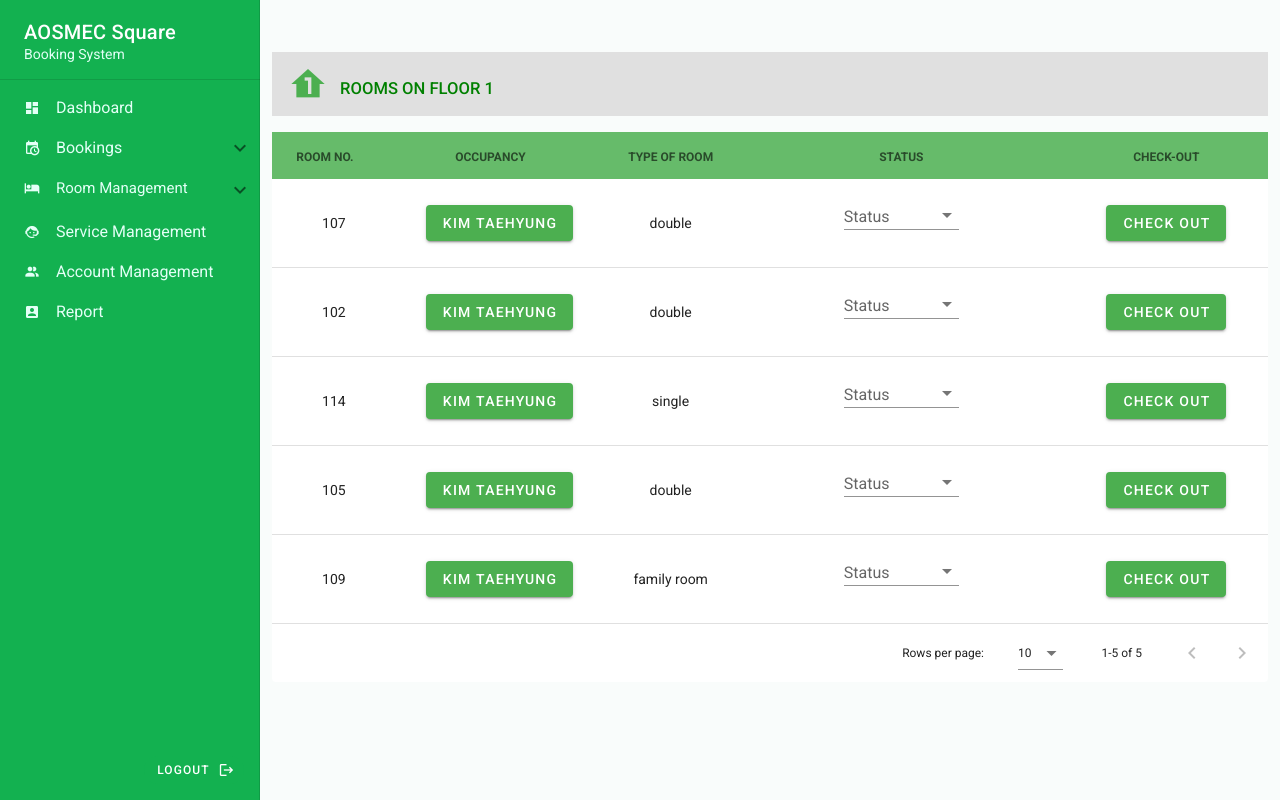
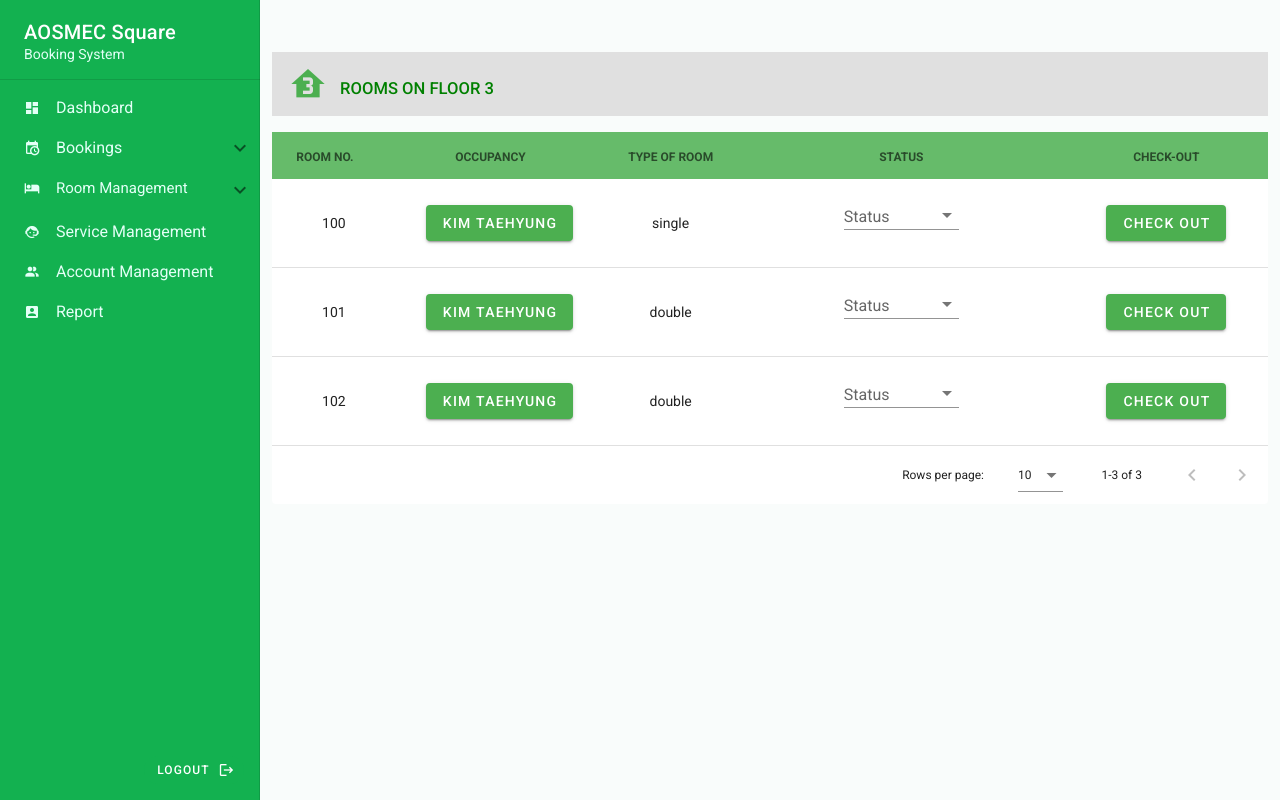
Before and after one commit to mikamikkz/AOSMECSystem, a Vue app in the folder aosmec/: page /room-mgmt/floor-1 in a window 1280 px wide. Built offline with nearby package versions, Linux system fonts and the light colour scheme.

Commit message:
j: checkout not yet done + to fix dialog probs

```diff
--- a/aosmec/src/views/Floor1.vue
+++ b/aosmec/src/views/Floor1.vue
@@ -3,19 +3,15 @@
     <v-container class="mt-10">
       <v-toolbar class="ml-0 mb-4" flat color="grey lighten-2">
         <v-toolbar-title>
-            <h5 class="font-weight-medium pa-0 ma-0 pt-3" style="color: green">
-              <v-icon x-large left color="success" style="margin-bottom: 12px">mdi-home-floor-1</v-icon>
-              ROOMS ON FLOOR 1
-            </h5>
+          <h5 class="font-weight-medium pa-0 ma-0 pt-3" style="color: green">
+            <v-icon x-large left color="success" style="margin-bottom: 12px"
+              >mdi-home-floor-3</v-icon
+            >
+            ROOMS ON FLOOR 3
+          </h5>
         </v-toolbar-title>
         <v-spacer></v-spacer>
       </v-toolbar>
-      <!-- <v-data-table
-        dense
-        :headers="headers"
-        :items="rooms"
-        :items-per-page="10"
-      ></v-data-table> -->
       <v-data-table
         dense
         :headers="headers"
@@ -25,8 +21,12 @@
         <template v-slot:item.name="{ item }">
           <div class="text-center">
             <v-dialog
+              v-model="dialog"
               width="500"
             >
+            <!-- <v-dialog
+              width="500"
+            > -->
               <template v-slot:activator="{ on, attrs }">
                 <v-btn
                   color="success"
@@ -46,6 +46,19 @@
                 <v-card-text class="mt-3">
                   {{item.guestDetails}}
                 </v-card-text>
+
+                <v-divider></v-divider>
+
+                <v-card-actions>
+                  <v-spacer></v-spacer>
+                  <v-btn
+                    color="success"
+                    text
+                    @click="dialog = false"
+                  >
+                    Done
+                  </v-btn>
+                </v-card-actions>
               </v-card>
             </v-dialog>
           </div>
@@ -69,7 +82,56 @@
         </template>
 
         <template v-slot:item.checkout="{item}">
-          <v-btn color="success" v-on:click="checkOut(item)" class="ma-3">Check Out</v-btn>
+          <v-btn color="success" v-on:click="checkOutDetails(item)" class="ma-3">Check Out</v-btn>
+
+          <v-dialog v-model="checkOutDialog" persistent width="450">
+            <v-card>
+              <v-card-title class="headline grey lighten-2">
+                 Checking Out Details
+              </v-card-title>
+              <v-card-text class="mt-3">
+                 <p>Key Deposit: </p>
+                 <p>Pending Balance: </p>
+                 <p>Room Situation: </p>
+                 <v-row>
+                   <v-col cols="11">
+                    <v-text-field
+                        v-model="roomSituation"
+                        color="green"
+                      >
+                        <template v-slot:label>
+                          <div>
+                            state the changes in the room <small>(optional)</small>
+                          </div>
+                        </template>
+                      </v-text-field>
+                   </v-col>
+                   <v-col cols="1" class="pa-0 mt-7" >
+                      <v-btn icon small v-on:click="addToList(addToService)">
+                        <v-icon color="green lighten-2">mdi-plus-circle</v-icon>
+                      </v-btn>
+                    </v-col>
+                  </v-row>
+              </v-card-text>
+              <v-divider></v-divider>
+              <v-card-actions class="d-flex justify-center pb-6">
+                <v-btn
+                  class="px-5"
+                  v-on:click="checkOutDialog = false"
+                >
+                  Cancel
+                </v-btn>
+                <v-btn
+                  color="red white--text"
+                  class="px-5"
+                  v-on:click="checkOut()"
+                >
+                  Check Out
+                </v-btn>
+              </v-card-actions>
+            </v-card>
+          </v-dialog>
+
         </template>
       </v-data-table>
     </v-container>
@@ -82,6 +144,9 @@ export default {
   components: {},
   data() {
     return {
+      dialog: false,
+      checkOutDialog: false,
+      roomSituation: "",
       index: -1,
       headers: [
         {
@@ -122,7 +187,18 @@ export default {
       ],
       rooms: [
         {
-          roomNo: "107",
+          roomNo: "100",
+          name: "Kim Taehyung",
+          guestDetails: "blahblah",
+          roomType: "single",
+          status: [
+            {text: "clean"},
+            {text: "dirty"},
+            {text: "out of order"}
+          ]
+        },
+        {
+          roomNo: "101",
           name: "Kim Taehyung",
           guestDetails: "blahblah",
           roomType: "double",
@@ -142,46 +218,17 @@ export default {
             {text: "dirty"},
             {text: "out of order"}
           ]
-        },
-        {
-          roomNo: "114",
-          name: "Kim Taehyung",
-          guestDetails: "blahblah",
-          roomType: "single",
-          status: [
-            {text: "clean"},
-            {text: "dirty"},
-            {text: "out of order"}
-          ]
-        },
-        {
-          roomNo: "105",
-          name: "Kim Taehyung",
-          guestDetails: "blahblah",
-          roomType: "double",
-          status: [
-            {text: "clean"},
-            {text: "dirty"},
-            {text: "out of order"}
-          ]
-        },
-        {
-          roomNo: "109",
-          name: "Kim Taehyung",
-          guestDetails: "blahblah",
-          roomType: "family room",
-          status: [
-            {text: "clean"},
-            {text: "dirty"},
-            {text: "out of order"}
-          ]
-        },
+        }
       ]
     };
   },
   methods: {
-    checkOut: function(item) {
+    checkOutDetails: function(item) {
+      this.checkOutDialog = true;
       this.index = this.rooms.indexOf(item)
+    },
+    checkOut: function() {
+      this.checkOutDialog = false
       this.rooms.splice(this.index, 1)
     }
   }
--- a/aosmec/src/views/Floor2.vue
+++ b/aosmec/src/views/Floor2.vue
@@ -5,19 +5,13 @@
         <v-toolbar-title>
           <h5 class="font-weight-medium pa-0 ma-0 pt-3" style="color: green">
             <v-icon x-large left color="success" style="margin-bottom: 12px"
-              >mdi-home-floor-2</v-icon
+              >mdi-home-floor-3</v-icon
             >
-            ROOMS ON FLOOR 2
+            ROOMS ON FLOOR 3
           </h5>
         </v-toolbar-title>
         <v-spacer></v-spacer>
       </v-toolbar>
-      <!-- <v-data-table
-        dense
-        :headers="headers"
-        :items="rooms"
-        :items-per-page="10"
-      ></v-data-table> -->
       <v-data-table
         dense
         :headers="headers"
@@ -27,8 +21,12 @@
         <template v-slot:item.name="{ item }">
           <div class="text-center">
             <v-dialog
+              v-model="dialog"
               width="500"
             >
+            <!-- <v-dialog
+              width="500"
+            > -->
               <template v-slot:activator="{ on, attrs }">
                 <v-btn
                   color="success"
@@ -46,8 +44,21 @@
                 </v-card-title>
 
                 <v-card-text class="mt-3">
-                  {{ item.guestDetails }}
+                  {{item.guestDetails}}
                 </v-card-text>
+
+                <v-divider></v-divider>
+
+                <v-card-actions>
+                  <v-spacer></v-spacer>
+                  <v-btn
+                    color="success"
+                    text
+                    @click="dialog = false"
+                  >
+                    Done
+                  </v-btn>
+                </v-card-actions>
               </v-card>
             </v-dialog>
           </div>
@@ -71,7 +82,56 @@
         </template>
 
         <template v-slot:item.checkout="{item}">
-          <v-btn color="success" v-on:click="checkOut(item)" class="ma-3">Check Out</v-btn>
+          <v-btn color="success" v-on:click="checkOutDetails(item)" class="ma-3">Check Out</v-btn>
+
+          <v-dialog v-model="checkOutDialog" persistent width="450">
+            <v-card>
+              <v-card-title class="headline grey lighten-2">
+                 Checking Out Details
+              </v-card-title>
+              <v-card-text class="mt-3">
+                 <p>Key Deposit: </p>
+                 <p>Pending Balance: </p>
+                 <p>Room Situation: </p>
+                 <v-row>
+                   <v-col cols="11">
+                    <v-text-field
+                        v-model="roomSituation"
+                        color="green"
+                      >
+                        <template v-slot:label>
+                          <div>
+                            state the changes in the room <small>(optional)</small>
+                          </div>
+                        </template>
+                      </v-text-field>
+                   </v-col>
+                   <v-col cols="1" class="pa-0 mt-7" >
+                      <v-btn icon small v-on:click="addToList(addToService)">
+                        <v-icon color="green lighten-2">mdi-plus-circle</v-icon>
+                      </v-btn>
+                    </v-col>
+                  </v-row>
+              </v-card-text>
+              <v-divider></v-divider>
+              <v-card-actions class="d-flex justify-center pb-6">
+                <v-btn
+                  class="px-5"
+                  v-on:click="checkOutDialog = false"
+                >
+                  Cancel
+                </v-btn>
+                <v-btn
+                  color="red white--text"
+                  class="px-5"
+                  v-on:click="checkOut()"
+                >
+                  Check Out
+                </v-btn>
+              </v-card-actions>
+            </v-card>
+          </v-dialog>
+
         </template>
       </v-data-table>
     </v-container>
@@ -80,10 +140,13 @@
 
 <script>
 export default {
-  name: "Floor-2",
+  name: "Floor-1",
   components: {},
   data() {
     return {
+      dialog: false,
+      checkOutDialog: false,
+      roomSituation: "",
       index: -1,
       headers: [
         {
@@ -124,7 +187,7 @@ export default {
       ],
       rooms: [
         {
-          roomNo: "207",
+          roomNo: "200",
           name: "Kim Taehyung",
           guestDetails: "blahblah",
           roomType: "double",
@@ -135,7 +198,7 @@ export default {
           ]
         },
         {
-          roomNo: "212",
+          roomNo: "201",
           name: "Kim Taehyung",
           guestDetails: "blahblah",
           roomType: "single",
@@ -146,7 +209,7 @@ export default {
           ]
         },
         {
-          roomNo: "214",
+          roomNo: "202",
           name: "Kim Taehyung",
           guestDetails: "blahblah",
           roomType: "family room",
@@ -155,46 +218,17 @@ export default {
             {text: "dirty"},
             {text: "out of order"}
           ]
-        },
-        {
-          roomNo: "205",
-          name: "Kim Taehyung",
-          guestDetails: "blahblah",
-          roomType: "double",
-          status: [
-            {text: "clean"},
-            {text: "dirty"},
-            {text: "out of order"}
-          ]
-        },
-        {
-          roomNo: "206",
-          name: "Kim Taehyung",
-          guestDetails: "blahblah",
-          roomType: "double",
-          status: [
-            {text: "clean"},
-            {text: "dirty"},
-            {text: "out of order"}
-          ]
-        },
-        {
-          roomNo: "222",
-          name: "Kim Taehyung",
-          guestDetails: "blahblah",
-          roomType: "single",
-          status: [
-            {text: "clean"},
-            {text: "dirty"},
-            {text: "out of order"}
-          ]
-        },
+        }
       ]
     };
   },
   methods: {
-    checkOut: function(item) {
+    checkOutDetails: function(item) {
+      this.checkOutDialog = true;
       this.index = this.rooms.indexOf(item)
+    },
+    checkOut: function() {
+      this.checkOutDialog = false
       this.rooms.splice(this.index, 1)
     }
   }
--- a/aosmec/src/views/Floor3.vue
+++ b/aosmec/src/views/Floor3.vue
@@ -20,13 +20,13 @@
       >
         <template v-slot:item.name="{ item }">
           <div class="text-center">
-            <!-- <v-dialog
+            <v-dialog
               v-model="dialog"
               width="500"
+            >
+            <!-- <v-dialog
+              width="500"
             > -->
-            <v-dialog
-              width="500"
-            >
               <template v-slot:activator="{ on, attrs }">
                 <v-btn
                   color="success"
@@ -47,7 +47,7 @@
                   {{item.guestDetails}}
                 </v-card-text>
 
-                <!-- <v-divider></v-divider>
+                <v-divider></v-divider>
 
                 <v-card-actions>
                   <v-spacer></v-spacer>
@@ -58,7 +58,7 @@
                   >
                     Done
                   </v-btn>
-                </v-card-actions> -->
+                </v-card-actions>
               </v-card>
             </v-dialog>
           </div>
@@ -82,7 +82,56 @@
         </template>
 
         <template v-slot:item.checkout="{item}">
-          <v-btn color="success" v-on:click="checkOut(item)" class="ma-3">Check Out</v-btn>
+          <v-btn color="success" v-on:click="checkOutDetails(item)" class="ma-3">Check Out</v-btn>
+
+          <v-dialog v-model="checkOutDialog" persistent width="450">
+            <v-card>
+              <v-card-title class="headline grey lighten-2">
+                 Checking Out Details
+              </v-card-title>
+              <v-card-text class="mt-3">
+                 <p>Key Deposit: </p>
+                 <p>Pending Balance: </p>
+                 <p>Room Situation: </p>
+                 <v-row>
+                   <v-col cols="11">
+                    <v-text-field
+                        v-model="roomSituation"
+                        color="green"
+                      >
+                        <template v-slot:label>
+                          <div>
+                            state the changes in the room <small>(optional)</small>
+                          </div>
+                        </template>
+                      </v-text-field>
+                   </v-col>
+                   <v-col cols="1" class="pa-0 mt-7" >
+                      <v-btn icon small v-on:click="addToList(addToService)">
+                        <v-icon color="green lighten-2">mdi-plus-circle</v-icon>
+                      </v-btn>
+                    </v-col>
+                  </v-row>
+              </v-card-text>
+              <v-divider></v-divider>
+              <v-card-actions class="d-flex justify-center pb-6">
+                <v-btn
+                  class="px-5"
+                  v-on:click="checkOutDialog = false"
+                >
+                  Cancel
+                </v-btn>
+                <v-btn
+                  color="red white--text"
+                  class="px-5"
+                  v-on:click="checkOut()"
+                >
+                  Check Out
+                </v-btn>
+              </v-card-actions>
+            </v-card>
+          </v-dialog>
+
         </template>
       </v-data-table>
     </v-container>
@@ -95,7 +144,9 @@ export default {
   components: {},
   data() {
     return {
-      // dialog: false,
+      dialog: false,
+      checkOutDialog: false,
+      roomSituation: "",
       index: -1,
       headers: [
         {
@@ -172,8 +223,12 @@ export default {
     };
   },
   methods: {
-    checkOut: function(item) {
+    checkOutDetails: function(item) {
+      this.checkOutDialog = true;
       this.index = this.rooms.indexOf(item)
+    },
+    checkOut: function() {
+      this.checkOutDialog = false
       this.rooms.splice(this.index, 1)
     }
   }
```
